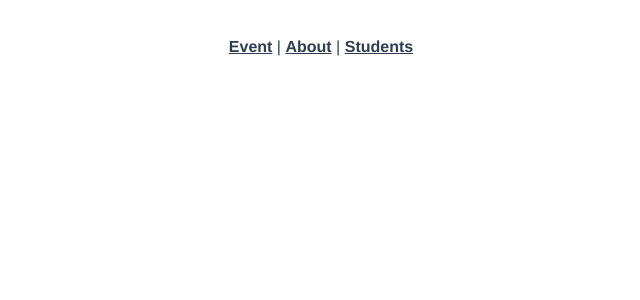
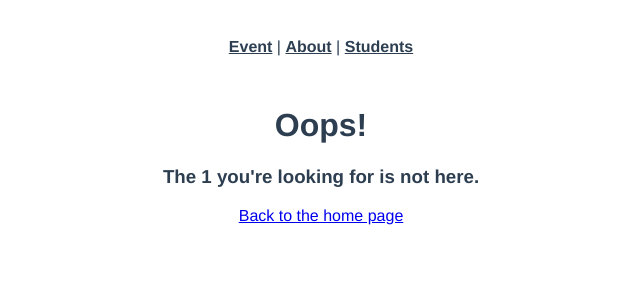
Before and after one commit to Fuma007/vue-project-lab02, a Vue app: page /404/1 in a window 1280 px wide. Shown: the top 300 px of the page, without its empty margins (319-959 px from the left). Built offline with nearby package versions, Linux system fonts and the light colour scheme; the HTML template or start-up script is replaced by a standard one.

Commit message:
5.1 commit*

```diff
--- a/src/router/index.ts
+++ b/src/router/index.ts
@@ -6,6 +6,7 @@
 import EventEditView from '@/views/event/EditView.vue'
 import EventLayoutView from '@/views/event/LayoutView.vue'
 import StudentListView from '@/views/StudentListView.vue'
+import NotFoundView from '@/views/NotFoundView.vue'
 
 const router = createRouter({
   history: createWebHistory(import.meta.env.BASE_URL),
@@ -52,6 +53,17 @@
       name: 'students',
       component: StudentListView
     },
+    {
+      path: '/404/:resource',
+      name: '404-resource-view',
+      component: NotFoundView,
+      props: true
+    },
+    {
+      path: '/:catchAll(.*)',
+      name: 'not-found',
+      component: NotFoundView
+    }
   ],
 })
 
--- /dev/null
+++ b/src/views/NotFoundView.vue
@@ -0,0 +1,16 @@
+<script setup lang="ts">
+const props = withDefaults(
+  defineProps<{
+    resource: string
+  }>(),
+  {
+    resource: 'page'
+  }
+)
+</script>
+
+<template>
+  <h1>Oops!</h1>
+  <h3>The {{ resource }} you're looking for is not here.</h3>
+  <router-link :to="{ name: 'event-list-view' }">Back to the home page</router-link>
+</template>
--- a/src/views/event/LayoutView.vue
+++ b/src/views/event/LayoutView.vue
@@ -2,6 +2,7 @@
 import { ref, onMounted } from 'vue'
 import { type Event } from '@/types'
 import EventService from '@/services/EventService'
+import { useRouter } from 'vue-router'
 
 const event = ref<Event | null>(null)
 const props = defineProps({
@@ -11,13 +12,18 @@
   }
 })
 
+const router = useRouter()
+
 onMounted(() => {
   EventService.getEvent(Number(props.id))
     .then((response) => {
       event.value = response.data
     })
-    .catch((error) => {
-      console.error('There was an error!', error)
+    .catch(() => {
+      router.push({
+        name: '404-resource-view',
+        params: { resource: 'event' }
+      })
     })
 })
 </script>
```
